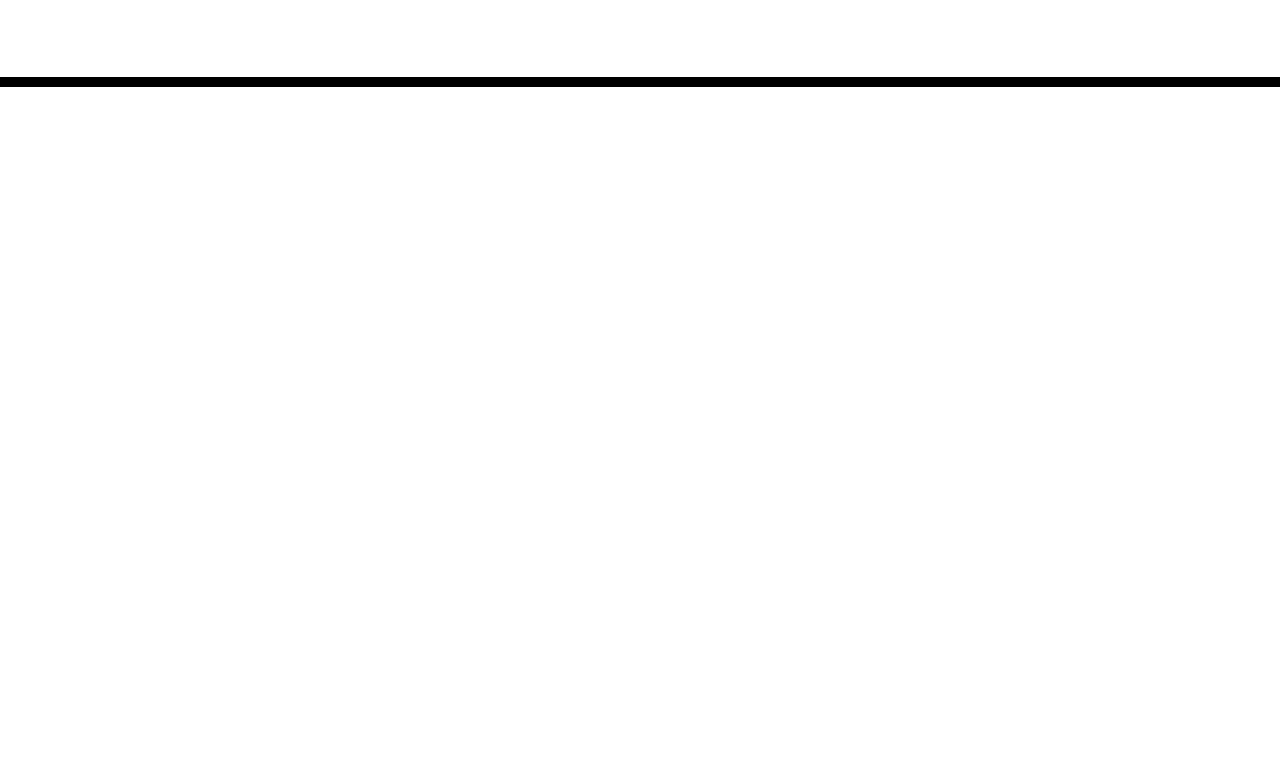
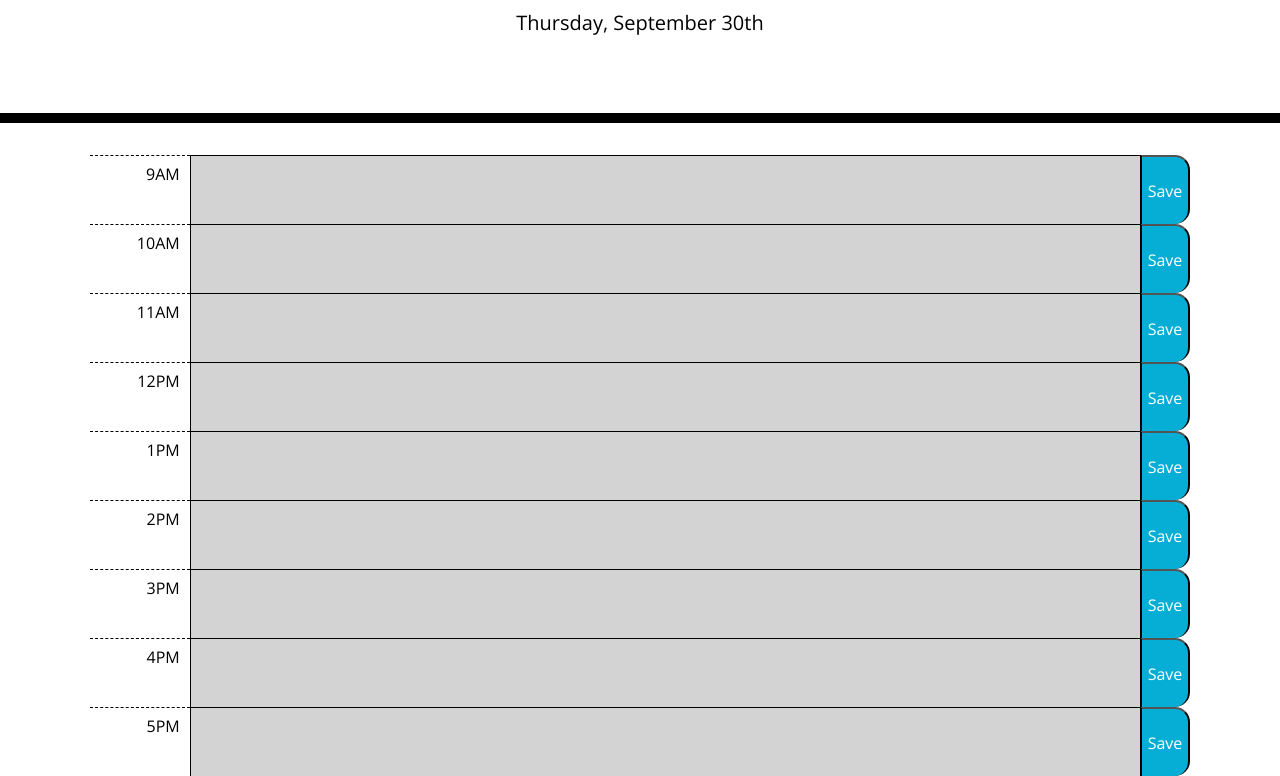
Before and after one commit to Lemelisk27/work-day-scheduler, a plain HTML site: page index.html in a window 1280 px wide. Shown: the part 181-957 px from the top of the page. Before the commit the page ends 800 px from the top, so only its background shows below. Drawn offline with nearby package versions, Linux system fonts and the light colour scheme.

Commit message:
added new info

```diff
--- a/assets/css/style.css
+++ b/assets/css/style.css
@@ -40,21 +40,26 @@ textarea {
   background-color: #ffffff;
   color: #000000;
   border-top: 1px dashed #000000;
+  padding-left: auto;
+  padding-top: 10px;
+  padding-right: 10px;
+  text-align: right;
+  width: 100px;
 }
 
 .past {
   background-color: #d3d3d3;
-  color: white;
+  color: black;
 }
 
 .present {
   background-color: #ff6961;
-  color: white;
+  color: black;
 }
 
 .future {
   background-color: #77dd77;
-  color: white;
+  color: black;
 }
 
 .saveBtn {
@@ -63,9 +68,26 @@ textarea {
   border-bottom-right-radius: 15px;
   background-color: #06aed5;
   color: white;
+  border-bottom-style: none;
 }
 
 .saveBtn i:hover {
   font-size: 20px;
   transition: all 0.3s ease-in-out;
 }
+
+.container {
+  display: flex;
+  flex-direction: column;
+  align-items: center;
+}
+
+.timeblock {
+  display: flex;
+  flex-direction: row;
+}
+
+.scheduleInput {
+  border: 1px solid black;
+  border-bottom-style: none;
+}
--- a/assets/js/script.js
+++ b/assets/js/script.js
@@ -0,0 +1,58 @@
+// Sets the current date
+var today = moment();
+$("#currentDay").text(today.format("dddd, MMMM Do"))
+
+// Creates variables
+var currentTime = moment().format("H")
+// var currentTime = 9
+var scheduleTime = $(".scheduleInput")
+var newArray = []
+var cont = $(".saveBtn")
+var newData = []
+
+// Gets the stored data from local storage and puts it on the page
+function init() {
+    var storedinputData = JSON.parse(localStorage.getItem("newData"))
+    if (storedinputData !== null) {
+        newData = storedinputData
+    }
+    for (let i = 0; i < newData.length; i++) {
+        var indexData = $("#scheduleInput" + [i]);
+        indexData.append(newData[i].value)
+    }
+}
+
+// Runs the function to get the data from local storage
+init()
+
+
+// Checks to see if the time block is in the past, present, or future and sets the class as needed.
+for (let x = 0; x < scheduleTime.length; x++) {
+    if (scheduleTime[x].dataset.index < currentTime) {
+        var newTime = $("#scheduleInput" + [x])
+        newTime.addClass("past")
+    }
+    else if (scheduleTime[x].dataset.index > currentTime) {
+        var newTime = $("#scheduleInput" + [x])
+        newTime.addClass("future")
+    }
+    else {
+        var newTime = $("#scheduleInput" + [x])
+        newTime.addClass("present")
+    }
+}
+
+// Click event to save the user input
+cont.on("click", function () {
+    for (let i = 0; i < scheduleTime.length; i++) {
+        var newInput = $("#scheduleInput" + [i]).val()
+        var dataInput = $("#scheduleInput" + [i])
+        var inputData = {
+            index: dataInput[0].dataset.index,
+            value: newInput
+        }
+        newArray.push(inputData)
+    }
+    localStorage.setItem("newData", JSON.stringify(newArray))
+    newArray = []
+})
--- a/index.html
+++ b/index.html
@@ -29,7 +29,51 @@
       <p id="currentDay" class="lead"></p>
     </header>
     <div class="container">
-      <!-- Timeblocks go here -->
+      <span class="timeblock">
+        <p class="hour">9AM</p>
+        <textarea name="scheduleInput" data-index="09" class="scheduleInput" id="scheduleInput0" cols="100" rows="3"></textarea>
+        <button class="saveBtn">Save</button>
+      </span>
+      <span class="timeblock">
+        <p class="hour">10AM</p>
+        <textarea name="scheduleInput" data-index="10" class="scheduleInput" id="scheduleInput1" cols="100" rows="3"></textarea>
+        <button class="saveBtn">Save</button>
+      </span>
+      <span class="timeblock">
+        <p class="hour">11AM</p>
+        <textarea name="scheduleInput" data-index="11" class="scheduleInput" id="scheduleInput2" cols="100" rows="3"></textarea>
+        <button class="saveBtn">Save</button>
+      </span>
+      <span class="timeblock">
+        <p class="hour">12PM</p>
+        <textarea name="scheduleInput" data-index="12" class="scheduleInput" id="scheduleInput3" cols="100" rows="3"></textarea>
+        <button class="saveBtn">Save</button>
+      </span>
+      <span class="timeblock">
+        <p class="hour">1PM</p>
+        <textarea name="scheduleInput" data-index="13" class="scheduleInput" id="scheduleInput4" cols="100" rows="3"></textarea>
+        <button class="saveBtn">Save</button>
+      </span>
+      <span class="timeblock">
+        <p class="hour">2PM</p>
+        <textarea name="scheduleInput" data-index="14" class="scheduleInput" id="scheduleInput5" cols="100" rows="3"></textarea>
+        <button class="saveBtn">Save</button>
+      </span>
+      <span class="timeblock">
+        <p class="hour">3PM</p>
+        <textarea name="scheduleInput" data-index="15" class="scheduleInput" id="scheduleInput6" cols="100" rows="3"></textarea>
+        <button class="saveBtn">Save</button>
+      </span>
+      <span class="timeblock">
+        <p class="hour">4PM</p>
+        <textarea name="scheduleInput" data-index="16" class="scheduleInput" id="scheduleInput7" cols="100" rows="3"></textarea>
+        <button class="saveBtn">Save</button>
+      </span>
+      <span class="timeblock">
+        <p class="hour">5PM</p>
+        <textarea name="scheduleInput" data-index="17" class="scheduleInput" id="scheduleInput8" cols="100" rows="3"></textarea>
+        <button class="saveBtn">Save</button>
+      </span>
     </div>
 
     <script src="https://cdnjs.cloudflare.com/ajax/libs/jquery/3.2.1/jquery.min.js"></script>
```
